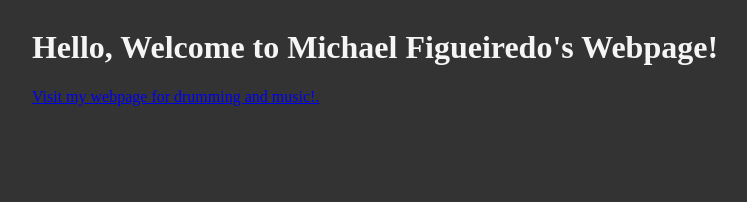
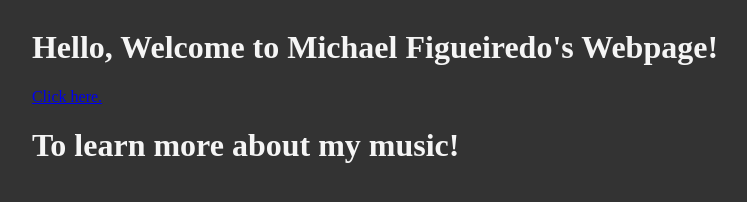
Before and after one commit to mfigueiredo1/git-code-playground, a plain HTML site: page index.html in a window 1280 px wide. Shown: the whole page, without its empty margins (265-1012 px from the left). Drawn offline with Linux system fonts and the light colour scheme.

Commit message:
updated text for link to music page

```diff
--- a/index.html
+++ b/index.html
@@ -12,7 +12,8 @@
 
 <body>
     <h1>Hello, Welcome to Michael Figueiredo's Webpage!</h1>
-    <a href="https://www.mikefigueiredo.com">Visit my webpage for drumming and music!.</a>
+    <a href="https://www.mikefigueiredo.com"> Click here.</a>
+    <h1>To learn more about my music!</h1>
 
 </body>
 
```
